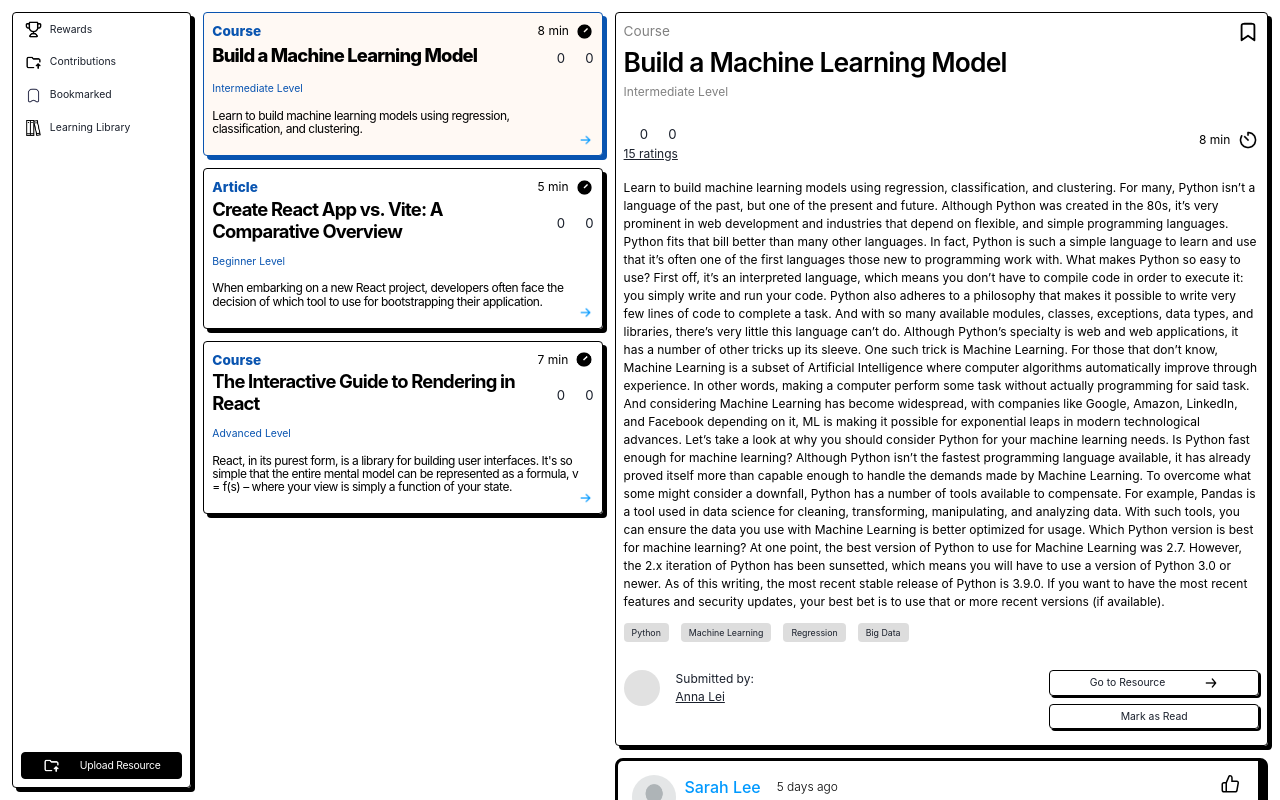
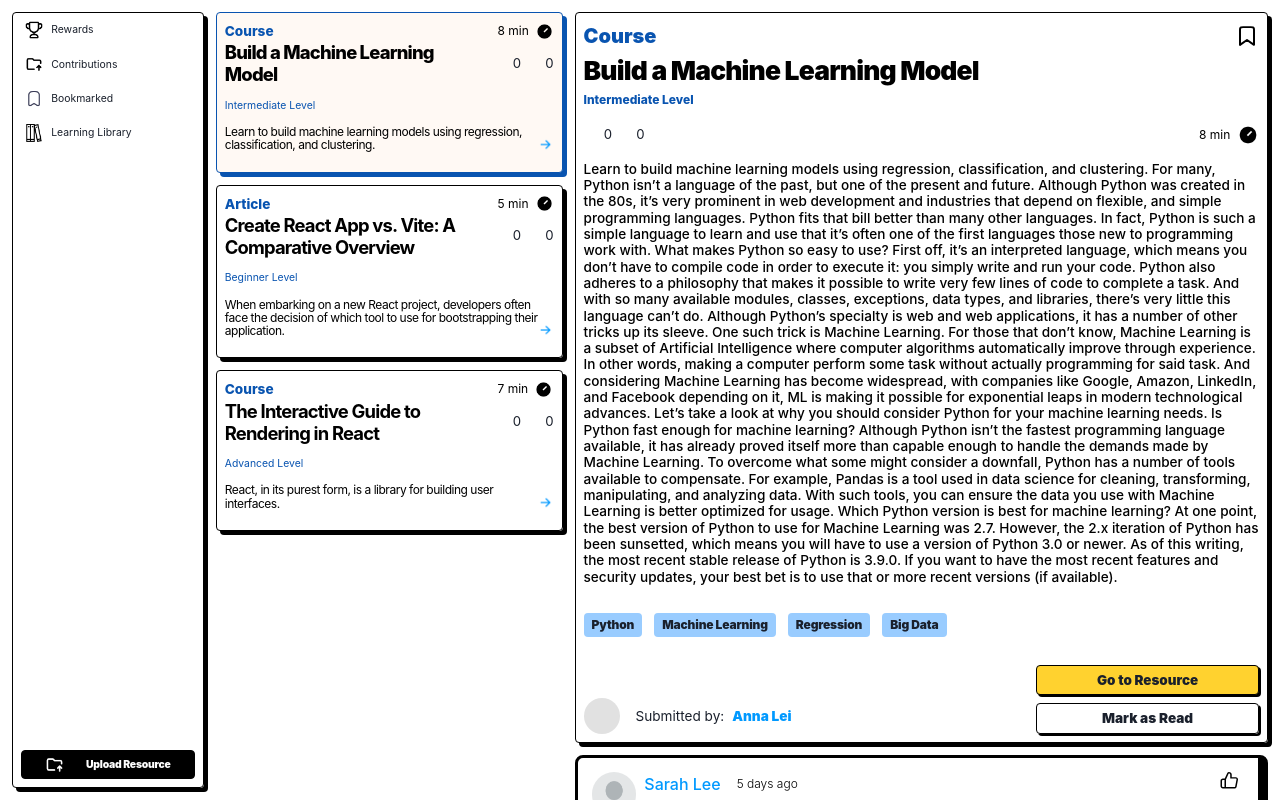
Before and after one commit to makeitMVPadmin/P4_Member_Achievement, a React (Create React App) app: page /resource in a window 1280 px wide. Shown: the top 800 px of the page. Built offline with nearby package versions, Linux system fonts and the light colour scheme; some icons are missing.

Commit message:
update resource details expand view

```diff
--- a/src/components/ResourceCard/ResourceCard.scss
+++ b/src/components/ResourceCard/ResourceCard.scss
@@ -88,6 +88,7 @@
     display: flex;
     justify-content: space-between;
     align-items: end;
+    margin-bottom: 0.75rem;
   }
 
   &__level {
@@ -106,7 +107,6 @@
     width: 100%;
     line-height: 1.1;
     letter-spacing: -0.03rem;
-    margin-bottom: 0.75rem;
 
     @include desktop {
       font-size: 0.75rem;
--- a/src/components/ResourceDetailCard/ResourceDetailCard.jsx
+++ b/src/components/ResourceDetailCard/ResourceDetailCard.jsx
@@ -1,6 +1,6 @@
 import "./ResourceDetailCard.scss";
 import arrowForwardIcon from "../../assets/icons/arrow-forward-svgrepo-com.png";
-import timerIcon from "../../assets/icons/timer-svgrepo-com.png";
+import timerIcon from "../../assets/icons/timer-2-svgrepo-com.png";
 import bookmarkIcon from "../../assets/icons/bookmark-svgrepo-com.svg";
 import bookmarkedIcon from "../../assets/icons/bookmarked.svg";
 import starIcon from "../../assets/icons/star-svgrepo-com.png";
@@ -10,7 +10,12 @@ import { Link } from "react-router-dom";
 import { Comments } from "../Comments/Comments";
 import React, { useState, useEffect } from "react";
 
-export default function ResourceDetailCard({ selectedResource, handleToggleBookmarked, savedBookmarks, isBookmarked }) {
+export default function ResourceDetailCard({
+  selectedResource,
+  handleToggleBookmarked,
+  savedBookmarks,
+  isBookmarked,
+}) {
   const [isRead, setIsRead] = useState(false);
   useEffect(() => {
     const savedReadState = localStorage.getItem(selectedResource.id);
@@ -61,7 +66,6 @@ export default function ResourceDetailCard({ selectedResource, handleToggleBookm
             <p className="resource-details__stars">
               <Upvoting />
             </p>
-          <p className="resource-details__rating">15 ratings</p>
           </div>
           <div className="resource-details__timer">
             <p className="resource-details__duration">
@@ -77,7 +81,9 @@ export default function ResourceDetailCard({ selectedResource, handleToggleBookm
         </div>
 
         <div className="resource-details__about">
-        <p className="resource-details__preview">{selectedResource.preview} </p>
+          <p className="resource-details__preview">
+            {selectedResource.preview}{" "}
+          </p>
         </div>
         <div className="resource-details__tags-container" role="list">
           {[
@@ -99,7 +105,7 @@ export default function ResourceDetailCard({ selectedResource, handleToggleBookm
           <div className="resource-details__author-container">
             <div className="resource-details__avatar" aria-hidden="true"></div>
             <div className="resource-details__author">
-            <p>Submitted by:</p>
+              <p>Submitted by: </p>
               <p className="resource-details__author-name">
                 {selectedResource.contributor}
               </p>
@@ -108,32 +114,32 @@ export default function ResourceDetailCard({ selectedResource, handleToggleBookm
           <div className="resource-details__buttons-container">
             <Link to="" key="">
               <button
-              className="resource-details__button"
+                className="resource-details__resource-button"
                 aria-label="Go to Resource"
               >
                 Go to Resource
-              <img
+                {/* <img
                   src={arrowForwardIcon}
                   alt="arrow forward"
                   className="resource-details__forward-arrow-icon"
                   aria-hidden="true"
-              />
+                /> */}
               </button>
             </Link>
             <button
-            className={`resource-details__button ${isRead ? "resource-details__button--read" : ""
+              className={`resource-details__button ${
+                isRead ? "resource-details__button--read" : ""
               }`}
               onClick={handleToggleRead}
               aria-pressed={isRead}
-            aria-label={isRead ? "Mark as Unread" : "Mark as Read"}
+              aria-label={isRead ? "Read!" : "Mark as Read"}
             >
-            {isRead ? "Mark as Unread" : "Mark as Read"}
+              {isRead ? "Read!" : "Mark as Read"}
             </button>
           </div>
         </div>
-
       </section>
-    <Comments/>
+      <Comments />
     </>
   );
 }
--- a/src/components/ResourceDetailCard/ResourceDetailCard.scss
+++ b/src/components/ResourceDetailCard/ResourceDetailCard.scss
@@ -15,8 +15,13 @@
   }
 
   &__type {
-    color: grey;
-    font-size: 0.85rem;
+    color: $dark-blue;
+    font-size: 1rem;
+    font-weight: 900;
+
+    @include desktop {
+      font-size: 1.25rem;
+    }
   }
 
   &__saved-icon {
@@ -30,10 +35,14 @@
   }
 
   &__title {
-    font-weight: 600;
+    font-weight: 900;
     color: $black;
-    font-size: 1.65rem;
+    font-size: 1.35rem;
     letter-spacing: -0.05rem;
+
+    @include desktop {
+      font-size: 1.65rem;
+    }
   }
 
   &__rating-timer-container {
@@ -92,13 +101,17 @@
   }
 
   &__level {
-    color: grey;
+    color: $dark-blue;
     font-size: 0.75rem;
+    font-weight: 800;
   }
 
   &__preview {
     color: black;
-    font-size: 0.75rem;
+    font-size: 0.85rem;
+    line-height: 1.2;
+    font-weight: 500;
+    margin-bottom: 1rem;
   }
 
   &__link {
@@ -121,10 +134,12 @@
   &__tag {
     // border: 0.75px solid black;
     border-radius: 0.25rem;
-    background-color: #dddddd;
+    background-color: $tag-blue;
     padding: 0.2rem 0.5rem;
     margin: 0.75rem 0.75rem 0.75rem 0;
-    font-size: 0.55rem;
+    font-size: 0.75rem;
+    font-weight: 900;
+    letter-spacing: -0.01rem;
     transition: transform 0.3s ease, box-shadow 0.3s ease;
 
     &:hover {
@@ -135,18 +150,23 @@
 
   &__bottom-container {
     display: flex;
+    align-items: end;
   }
 
   &__author-container {
     display: flex;
-    // align-items: center;
+    align-items: center;
   }
 
   &__author {
-    font-size: 0.75rem;
+    font-size: 0.85rem;
+    display: flex;
+    flex-direction: row;
 
     &-name {
-      text-decoration: underline;
+      color: $light-blue;
+      font-weight: 900;
+      margin-left: 0.5rem;
       transition: transform 0.3s ease, box-shadow 0.3s ease;
 
       &:hover {
@@ -171,23 +191,36 @@
     margin-left: auto;
   }
 
+  &__resource-button {
+    @include button;
+    transition: transform 0.3s ease, box-shadow 0.3s ease;
+    background-color: $yellow;
+    width: 100%;
+    font-size: 0.84rem;
+
+    &:hover {
+      transform: scale(1.025);
+    }
+
+    @include thin-border;
+  }
+
   &__button {
     @include button;
     transition: transform 0.3s ease, box-shadow 0.3s ease;
+    margin-bottom: 0;
 
     &:hover {
       transform: scale(1.025);
     }
 
     &--read {
-      background-color: $mark-as-read;
+      background-color: $light-blue;
 
-      &:hover {
-        background-color: $read-hover;
-      }
+      // &:hover {
+      //   // background-color: $yellow;
+      // }
     }
-
-    font-size: 0.65rem;
     @include thin-border;
   }
 }
--- a/src/components/Upvoting/Upvoting.jsx
+++ b/src/components/Upvoting/Upvoting.jsx
@@ -12,7 +12,7 @@ import "./Upvoting.scss";
 const getIconSize = () => {
   const width = window.innerWidth;
   if (width < 768) return { width: "1rem", height: "1rem" }; // Mobile
-  return { width: "1rem", height: "1rem" }; // Tablet & Desktop
+  return { width: "1.25rem", height: "1.25rem" }; // Tablet & Desktop
 };
 
 function Upvoting() {
--- a/src/components/Upvoting/Upvoting.scss
+++ b/src/components/Upvoting/Upvoting.scss
@@ -5,7 +5,7 @@
 
 .voting {
   @include flex-box(column, flex-start, center);
-    padding-top: 0.5rem;
+  // padding-top: 0.5rem;
   gap: 0.5rem;
   @include tablet {
     @include flex-box(row, center, flex-start);
--- a/src/data/resource.json
+++ b/src/data/resource.json
@@ -23,7 +23,7 @@
     "duration": "7 min",
     "title": "The Interactive Guide to Rendering in React",
     "level": "Advanced Level",
-    "preview": "React, in its purest form, is a library for building user interfaces. It's so simple that the entire mental model can be represented as a formula, v = f(s) – where your view is simply a function of your state.",
+    "preview": "React, in its purest form, is a library for building user interfaces.",
     "discipline": "UX/UI Design"
   }
 ]
--- a/src/pages/BookMarkedPage/BookMarkedPage.scss
+++ b/src/pages/BookMarkedPage/BookMarkedPage.scss
@@ -10,10 +10,10 @@
 
   &__cards {
     margin-right: 0.75rem;
-    width: 65%;
+    width: 55%;
 
     @include desktop {
-      width: 55%;
+      width: 45%;
     }
   }
 
--- a/src/pages/ResourcePage/ResourcePage.scss
+++ b/src/pages/ResourcePage/ResourcePage.scss
@@ -10,10 +10,10 @@
 
   &__cards {
     margin-right: 0.75rem;
-    width: 60%;
+    width: 55%;
 
     @include desktop {
-      width: 55%;
+      width: 45%;
     }
   }
 
--- a/src/styles/partials/_mixins.scss
+++ b/src/styles/partials/_mixins.scss
@@ -76,4 +76,6 @@
   justify-content: space-evenly;
   align-items: center;
   cursor: pointer;
+  font-size: 0.85rem;
+  font-weight: 900;
 }
--- a/src/styles/partials/_variables.scss
+++ b/src/styles/partials/_variables.scss
@@ -5,6 +5,7 @@ $large-desktop-breakpoint: 1280px;
 $black: #000000;
 $dark-blue: #0954b0;
 $light-blue: #0099ff;
+$tag-blue: #99ccff;
 $red: #ff7070;
 $cream: #fff9f4;
 $yellow: #ffd22f;
```
Lines whose indentation alone changed are shown as unchanged.
